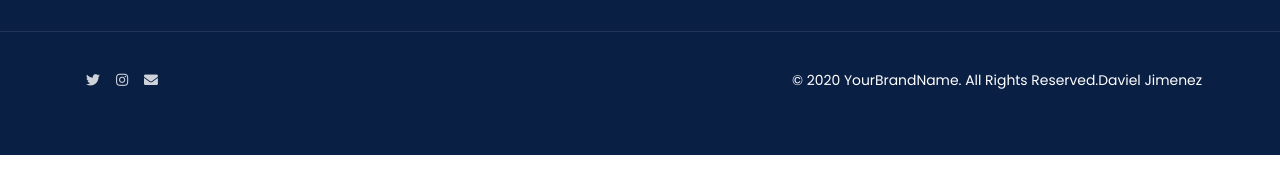
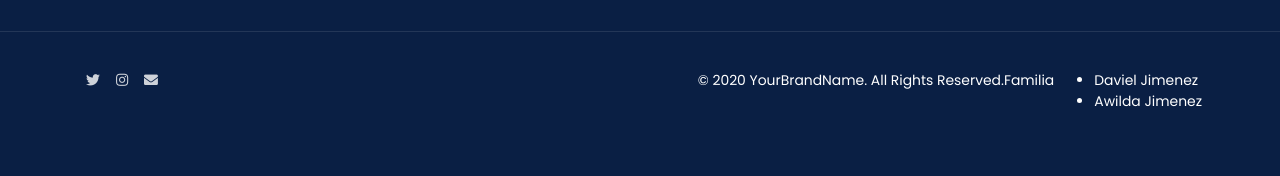
Before and after one commit to davieljimenez/FacilitoPractica, a plain HTML site: page index.html in a window 1280 px wide. Shown: the part 6645-6821 px from the top of the page. Before the commit the page ends 6800 px from the top, so only its background shows below. Drawn offline with nearby package versions, Linux system fonts and the light colour scheme.

Commit message:
Agregando lista de familiares en el footer

```diff
--- a/index.html
+++ b/index.html
@@ -636,7 +636,12 @@
                     </ul>
                 </div>
                 <p class="block-41__copyrights">&copy; 2020 YourBrandName. All Rights Reserved.</p>
-                <p>Daviel Jimenez</p>
+                <p>Familia</p>
+                <ul>
+                    <li>Daviel Jimenez</li>
+                    <li>Awilda Jimenez</li>
+
+                </ul>
             </div>
         </div>
     </div>
```
